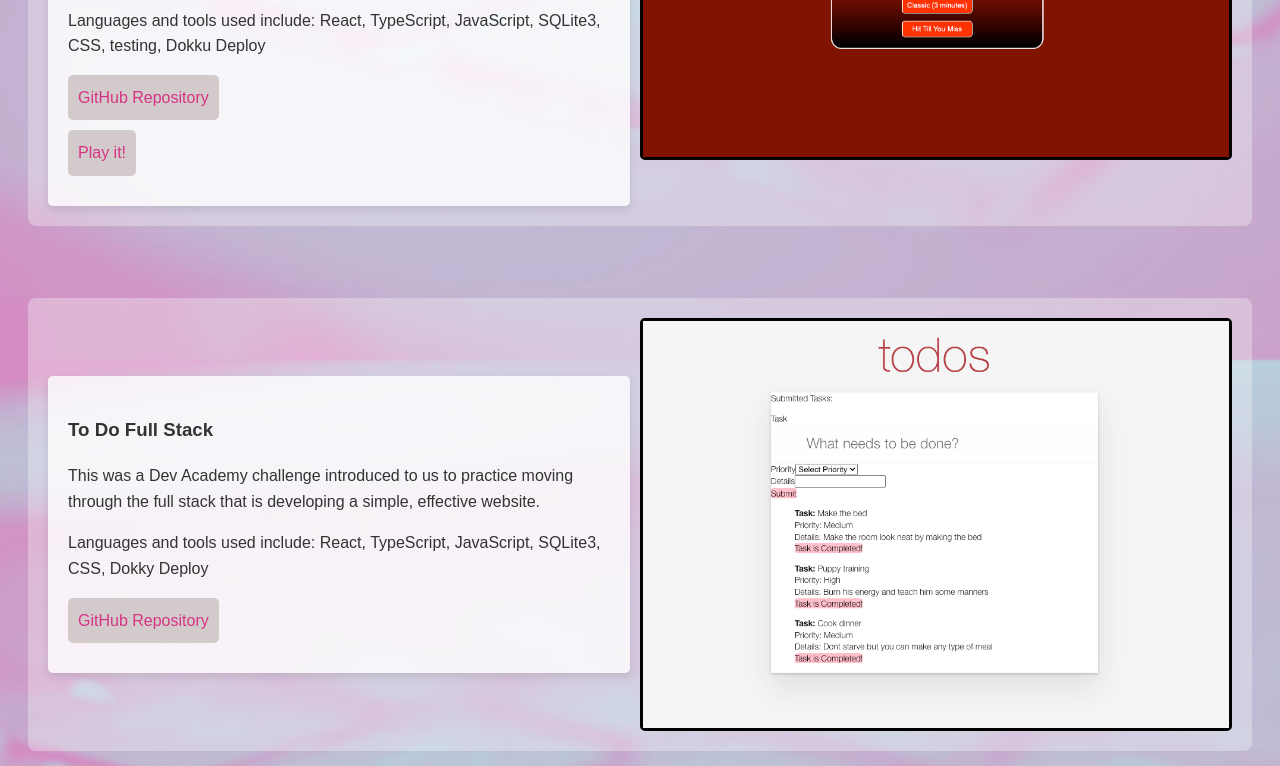
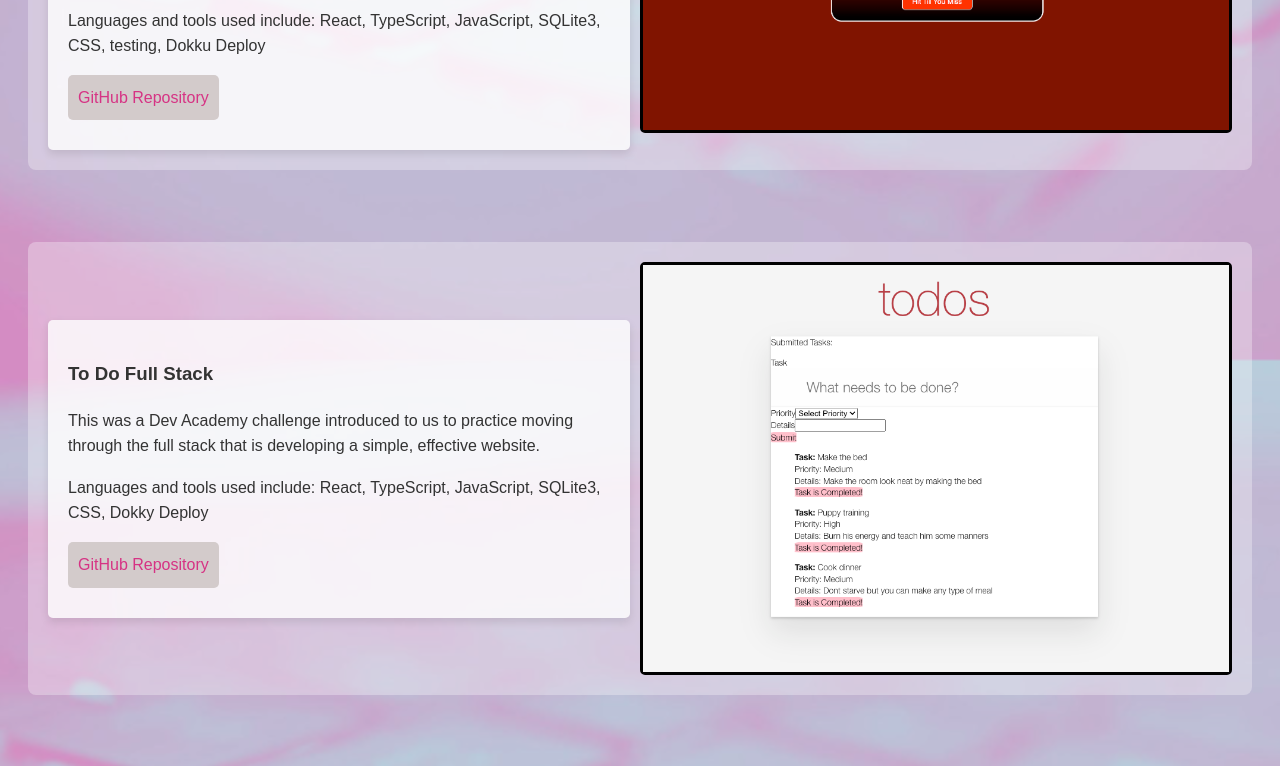
Before and after one commit to jess-bay/my-portfolio, a website: page index.html in a window 1280 px wide. Shown: the part 2040-2806 px from the top of the page. Drawn offline with Linux system fonts and the light colour scheme.

Commit message:
Remove play it button due to link expiring with Dev Academy

```diff
--- a/index.html
+++ b/index.html
@@ -133,7 +133,6 @@
                 >GitHub Repository</a
               >
               <br />
-              <a href="https://aim-trainer.pushed.nz/" target="_blank" id="play-it">Play it!</a>
             </div>
             <div class="project-pic">
                 <img
```
